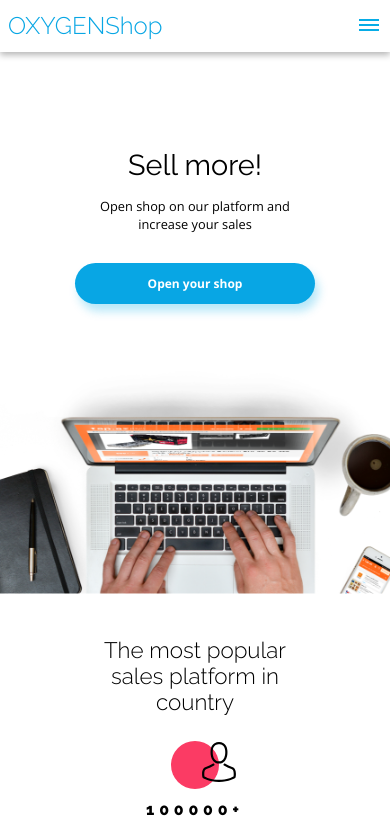
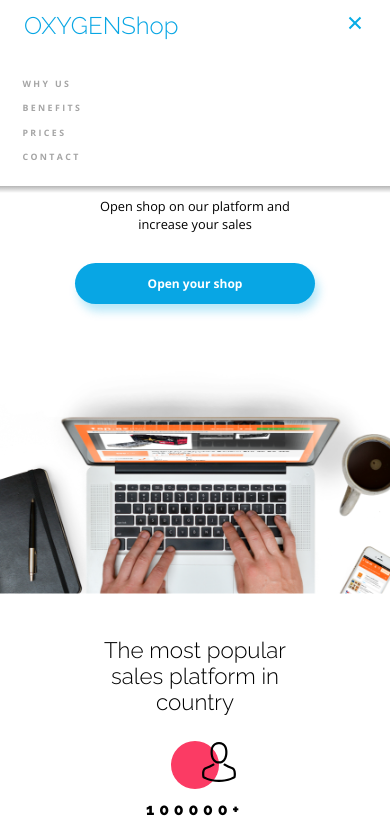
Before and after one commit to Joan266/Oxygen_shop, a website: page index.html in a window 390 px wide. Both pictures are taken after a click on the element 322 px from the left and 26 px from the top of the page. Shown: the top 834 px of the page. Drawn offline with nearby package versions, Linux system fonts and the light colour scheme.

Commit message:
when you click the header menu icon it opens the dropdown showing all the sections and switch to cross icon so it can be close

```diff
--- a/index.html
+++ b/index.html
@@ -17,6 +17,20 @@
       </div>
       <div class="header__menu">
         <img class="header__menu__img" src="./public/svg/menu.svg" alt="menu icon"><img/>
+      </div>
+      <div class="header__dropdown disabled">
+        <div class="header__dropdown__section">
+          <span class="header__dropdown__section__text">WHY US</span>
+        </div>
+        <div class="header__dropdown__section">
+          <span class="header__dropdown__section__text">BENEFITS</span>
+        </div>
+        <div class="header__dropdown__section">
+          <span class="header__dropdown__section__text">PRICES</span>
+        </div>
+        <div class="header__dropdown__section">
+          <span class="header__dropdown__section__text">CONTACT</span>
+        </div>
       </div>
     </header>
     <main>
--- a/script.js
+++ b/script.js
@@ -1,3 +1,23 @@
-document.querySelector('.header__menu').addEventListener('click', function() {
-  console.log("hello")
+const headerMenu = document.querySelector('.header__menu');
+const headerMenuImg = document.querySelector('.header__menu__img');
+const headerDropdown = document.querySelector('.header__dropdown');
+const header = document.querySelector('.header');
+const menuFilePath = "./public/svg/menu.svg";
+const xFilePath = "./public/svg/x.svg";
+const menuAltString = "menu icon";
+const xAltString = "x icon";
+headerMenu.addEventListener('click', function() {
+  headerDropdown.classList.toggle('disabled');
+  header.classList.toggle('boxshadow-disabled');
+
+  if (headerMenuImg.getAttribute('src') === menuFilePath) {
+    headerMenuImg.setAttribute('src', xFilePath);
+    headerMenuImg.setAttribute('alt', xAltString);
+  } else {
+    headerMenuImg.setAttribute('src', menuFilePath);
+    headerMenuImg.setAttribute('alt', menuAltString);
+  }
+  console.log("Header Dropdown Classes: ", headerDropdown.classList);
+  console.log("Header Classes: ", header.classList);
+  console.log("Header Menu Classes: ", headerMenu.classList);
 });
--- a/styles/header.scss
+++ b/styles/header.scss
@@ -1,31 +1,82 @@
 @import "variables";
+
 .header {
   position: relative;
   display: block;
   min-height: 20%;
-  box-shadow: 0 0.2em 0.4em 0 #0000004A;
-  padding: 0.5em;
+  box-shadow: 0 0.4em 0.2em -0.2em #0000004A;
+  padding: 0.5em 1.5em;
+  background-color: white;
+
   @media only screen and (min-width: 1000px) {
     padding-left: 3em;
     padding-right: 3em;
   }
+
   &__oxygenshop {
     display: inline-block;
     vertical-align: middle;
     line-height: 1.5;
     width: 68%;
-    &__title{
+
+    &__title {
       color: $primary-blue;
       font-family: $font-Raleway;
       font-weight: 300;
       font-size: 1.5rem;
     }
   }
+
   &__menu {
     display: inline-block;
     vertical-align: middle;
     line-height: 1.5;
     width: 30%;
     text-align: right;
+
+    @media only screen and (min-width: 1000px) {
+      display: none;
+    }
+  }
+
+  &__dropdown {
+    position: absolute;
+    top: 100;
+    left: 0;
+    display: block;
+    text-align: left;
+    padding: 1.4em;
+    background-color: white;
+    width: 100%;
+    z-index: 1;
+    &__section {
+      display: block;
+      margin-top: 0.4em;
+      &__text {
+        font-family: $font-OpenSans;
+        font-weight: 700;
+        font-size: 0.55rem;
+        color: $primary-grey;
+        letter-spacing: 0.15rem;
+      }
+    }
+    &:after {
+      content: "";
+      position: absolute;
+      left: 0;
+      bottom: -0.4em;
+      width: 100%;
+      height: 0.4em;
+      background: linear-gradient(to bottom, #0000004A, transparent);
+      z-index: -1;
+    }
   }
 }
+
+.boxshadow-disabled {
+  box-shadow: none;
+}
+
+.disabled {
+  display: none;
+}
```
Also changed, not shown: public/svg/x.svg (added), styles.css, styles/header.css, 2 other files.
